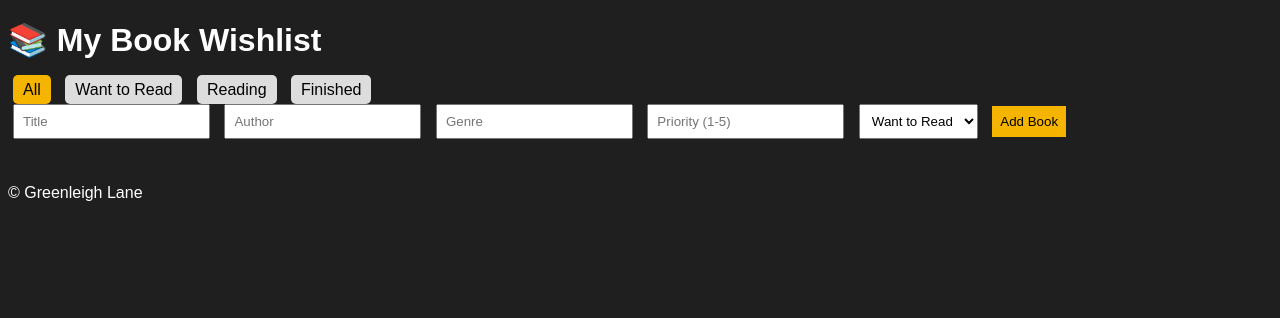
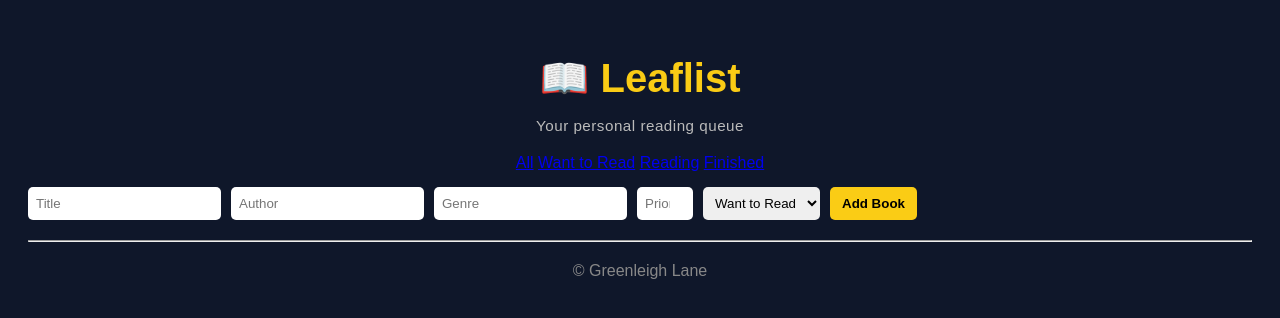
Before and after one commit to Tamyrah/MyBookWishList, a Flask app: page / in a window 1280 px wide. Shown: the top 318 px of the page. Run offline with Flask 3, Linux system fonts and the light colour scheme; data that the repository does not hold is empty; some libraries are stand-ins or nearby versions.

Commit message:
Refactor home.html for improved structure and styling

```diff
--- a/templates/home.html
+++ b/templates/home.html
@@ -1,81 +1,48 @@
 <!DOCTYPE html>
-<html>
+<html lang="en">
 <head>
-    <title>My Book Wishlist</title>
-
-    <style>
-        body {
-            background: #1f1f1f;
-            color: white;
-            font-family: Arial;
-        }
-
-        input, select, button {
-            padding: 8px;
-            margin: 5px;
-        }
-
-        button {
-            background: #f4b400;
-            border: none;
-            cursor: pointer;
-        }
-
-        .book-entry {
-            border-top: 1px solid gray;
-            padding: 15px;
-        }
-
-        .status.want { color: #bbbbbb; font-weight: bold; }
-        .status.reading { color: #ffcc00; font-weight: bold; }
-        .status.finished { color: #4caf50; font-weight: bold; }
-
-        .filter-btn {
-            margin: 5px;
-            padding: 6px 10px;
-            background: #ddd;
-            color: black;
-            border-radius: 5px;
-            text-decoration: none;
-        }
-
-        .active-filter {
-            background: #f4b400;
-        }
-
-        .edit-box {
-            background: #2c2c2c;
-            padding: 10px;
-            margin-top: 10px;
-        }
-    </style>
+    <meta charset="UTF-8">
+    <meta name="viewport" content="width=device-width, initial-scale=1.0">
+    <title>Leaflist</title>
+    <link rel="stylesheet" href="{{ url_for('static', filename='style.css') }}">
 </head>
 
 <body>
 
-<h1>📚 My Book Wishlist</h1>
+<div style="text-align: center; margin-bottom: 20px;">
+    <h1 style="font-size: 2.5rem; margin-bottom: 5px;">
+        📖 Leaflist
+    </h1>
+    <p style="color: #bbb; font-size: 0.95rem; letter-spacing: 0.5px;">
+        Your personal reading queue
+    </p>
+</div>
 
-<!-- FILTER -->
-<a href="/?filter=All" class="filter-btn {% if current_filter == 'All' %}active-filter{% endif %}">All</a>
-<a href="/?filter=Want to Read" class="filter-btn {% if current_filter == 'Want to Read' %}active-filter{% endif %}">Want to Read</a>
-<a href="/?filter=Reading" class="filter-btn {% if current_filter == 'Reading' %}active-filter{% endif %}">Reading</a>
-<a href="/?filter=Finished" class="filter-btn {% if current_filter == 'Finished' %}active-filter{% endif %}">Finished</a>
+<!-- FILTER BUTTONS -->
+<div style="text-align:center; margin-bottom:15px;">
+    <a href="/?filter=All" class="filter-btn">All</a>
+    <a href="/?filter=Want to Read" class="filter-btn">Want to Read</a>
+    <a href="/?filter=Reading" class="filter-btn">Reading</a>
+    <a href="/?filter=Finished" class="filter-btn">Finished</a>
+</div>
 
-<!-- ADD FORM -->
-<form method="POST">
+<!-- ADD BOOK FORM -->
+<form method="POST" action="{{ url_for('home') }}">
     <input type="text" name="title" placeholder="Title" required>
     <input type="text" name="author" placeholder="Author">
     <input type="text" name="genre" placeholder="Genre">
-    <input type="number" name="priority" placeholder="Priority (1-5)">
+    <input type="number" name="priority" placeholder="Priority (1-5)" min="1" max="5">
 
     <select name="status">
-        <option>Want to Read</option>
-        <option>Reading</option>
-        <option>Finished</option>
+        <option value="Want to Read">Want to Read</option>
+        <option value="Reading">Reading</option>
+        <option value="Finished">Finished</option>
     </select>
 
-    <button type="submit" name="add_book">Add Book</button>
+    <button type="submit">Add Book</button>
 </form>
+
+<hr>
 
 <!-- BOOK LIST -->
 {% for book in wishlist %}
@@ -85,49 +52,40 @@
     <p><strong>Author:</strong> {{ book.author }}</p>
     <p><strong>Genre:</strong> {{ book.genre }}</p>
     <p><strong>Priority:</strong> {{ book.priority }}</p>
-
-    <p>
-        <strong>Status:</strong>
-        <span class="
-        {% if book.status == 'Want to Read' %}status want
-        {% elif book.status == 'Reading' %}status reading
-        {% elif book.status == 'Finished' %}status finished
-        {% endif %}
-        ">
-        {{ book.status }}
-        </span>
-    </p>
+    <p><strong>Status:</strong> {{ book.status }}</p>
 
     <!-- REMOVE -->
-    <form method="POST">
+    <form action="{{ url_for('remove_book') }}" method="POST">
         <input type="hidden" name="title" value="{{ book.title }}">
-        <button name="remove_book">Remove</button>
+        <button type="submit">Remove</button>
     </form>
 
-    <!-- EDIT FORM 🔥 -->
-    <div class="edit-box">
-        <form method="POST">
+    <!-- EDIT -->
+    <form method="POST" action="{{ url_for('edit_book') }}">
         <input type="hidden" name="original_title" value="{{ book.title }}">
 
         <input type="text" name="title" value="{{ book.title }}">
         <input type="text" name="author" value="{{ book.author }}">
         <input type="text" name="genre" value="{{ book.genre }}">
-            <input type="number" name="priority" value="{{ book.priority }}">
+        <input type="number" name="priority" value="{{ book.priority }}" min="1" max="5">
 
         <select name="status">
-                <option {% if book.status == 'Want to Read' %}selected{% endif %}>Want to Read</option>
-                <option {% if book.status == 'Reading' %}selected{% endif %}>Reading</option>
-                <option {% if book.status == 'Finished' %}selected{% endif %}>Finished</option>
+            <option value="Want to Read" {% if book.status == "Want to Read" %}selected{% endif %}>Want to Read</option>
+            <option value="Reading" {% if book.status == "Reading" %}selected{% endif %}>Reading</option>
+            <option value="Finished" {% if book.status == "Finished" %}selected{% endif %}>Finished</option>
         </select>
 
-            <button name="edit_book">Update</button>
+        <button type="submit">Update</button>
     </form>
-    </div>
 
 </div>
+<hr>
 {% endfor %}
 
-<p style="margin-top:40px;">© Greenleigh Lane</p>
+<!-- FOOTER -->
+<div style="text-align:center; margin-top:20px; color:#888;">
+    © Greenleigh Lane
+</div>
 
 </body>
 </html>
```
Lines whose indentation alone changed are shown as unchanged.
